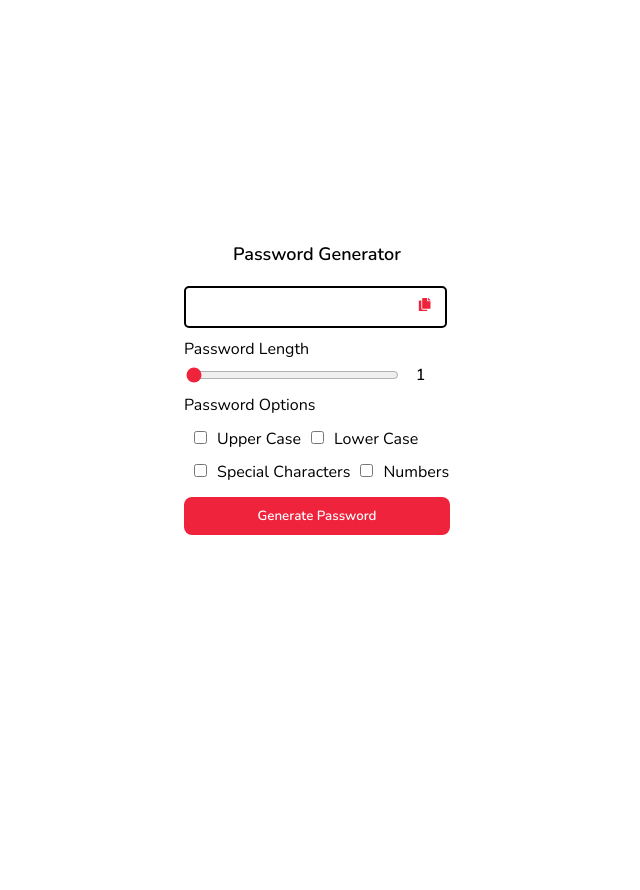
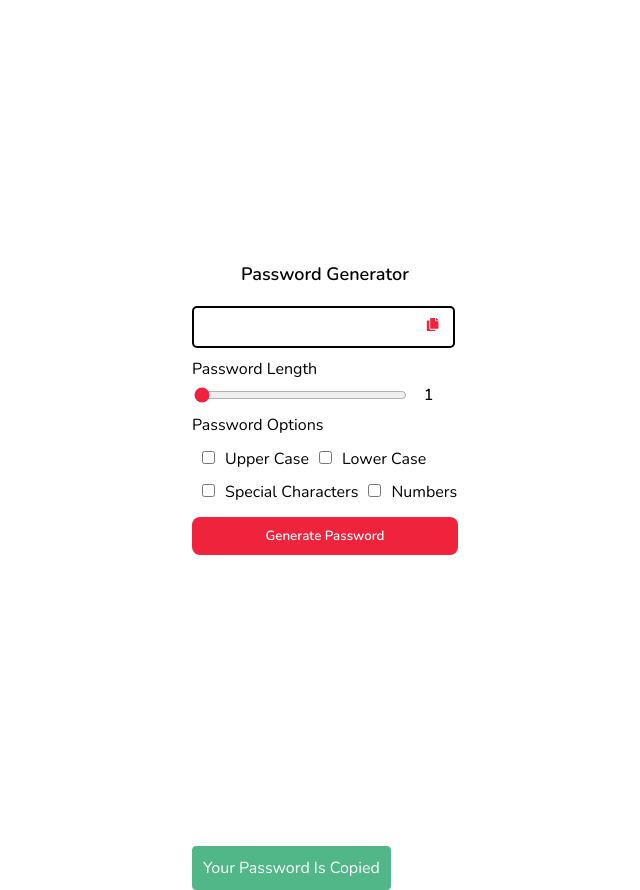
Before and after one commit to sasi1206/Password_Generator, a React (Create React App) app: page / in a window 1280 px wide. Both pictures are taken after a click on the button 748 px from the left and 306 px from the top of the page. Shown: the whole page, without its empty margins (323-963 px from the left). Before the commit the page ends 800 px from the top, so only its background shows below. Built offline with nearby package versions, Linux system fonts and the light colour scheme.

Commit message:
completed

```diff
--- a/src/App.css
+++ b/src/App.css
@@ -3,8 +3,8 @@
   font-family: "Nunito";
 }
 .App{
-  width: 100%;
-  height: 95vh;
+  width: 100vw;
+  height: 100vh;
   display: flex;
   justify-content: center;
   align-items: center;
@@ -74,37 +74,28 @@
 }
 .error-container{
   position: absolute;
-  top: 0;
-  right: 0;
-  margin:  10px;
+  bottom: -100px;
+  margin:  10px 0;
   padding: 10px;
   border-radius: 4px;
   color: #FFF;
-  animation: slide 1s ease-in-out 0s 1 backwards backwards;
-}
-.error-container button{
-  top: 50%;
-  margin: 5px;
-  background-color: transparent;
-  border: none;
-  cursor: pointer;
-}
-.error-container button .icon{
-  color: #FFF;
-  position: relative;
-  top: 1px;
-}
-@keyframes slide{
-  0%{
-    right: -100px;
-  }
-  50%{
-    right: 0;
-  }
-  100%{
-    right: -100px;
-  }
+  animation: slide 2.5s ease-in-out 0s 1;
+  transition: all 1s ease-in-out;
 }
 ::-webkit-scrollbar{
   visibility: hidden;
 }
+@keyframes slide {
+    50%{
+      bottom: 0;
+    }
+    75%{
+      bottom: 0;
+    }
+    80%{
+      bottom: 0;
+    }
+    100%{
+      bottom: -100px;
+    }
+}
--- a/src/App.js
+++ b/src/App.js
@@ -49,11 +49,11 @@ function App() {
 
   function handleCheck(id){
     const filterArray = Options.find(option=>option.Id === id);
-    if(filterArray.OptionName == 'Upper Case')setCheckUpperCase(!CheckUpperCase);
-    else if(filterArray.OptionName == 'Lower Case')
+    if(filterArray.OptionName === 'Upper Case')setCheckUpperCase(!CheckUpperCase);
+    else if(filterArray.OptionName === 'Lower Case')
     setCheckLowerCase (!CheckLowerCase);
-    else if(filterArray.OptionName == 'Special Characters')setCheckSpecialCharacters(!CheckSpecialCharacters);
-    else if(filterArray.OptionName == 'Numbers')setCheckNumbers (!CheckNumbers);
+    else if(filterArray.OptionName === 'Special Characters')setCheckSpecialCharacters(!CheckSpecialCharacters);
+    else if(filterArray.OptionName === 'Numbers')setCheckNumbers (!CheckNumbers);
   }
 
   const GeneratePassword=()=>{
@@ -76,6 +76,8 @@ function App() {
       setError(true);
     }
     else{
+      setSuccess(false);
+      setError(false);
       for(let i=1;i<=rangeValue;i++){
         const rand = Math.floor(Math.random() * newArray.length);
         const char = newArray[rand];
@@ -87,7 +89,8 @@ function App() {
 
   const CopyToClipboard = ()=>{
     navigator.clipboard.writeText(pass);
-    if(newArray.length > 0) setSuccess(true)
+    setSuccess(true);
+    setError(false);
   }
 
   return (
--- a/src/message.js
+++ b/src/message.js
@@ -1,5 +1,4 @@
 import React from 'react';
-import { FaX } from "react-icons/fa6";
 
 const Message = ({content,color}) => {
   return (
@@ -9,7 +8,6 @@ const Message = ({content,color}) => {
     }}>
         <form onSubmit={(e)=>e.preventDefault()}>
             <label>{content}</label>
-            <button><FaX className="icon"/></button>
           </form>
     </div>
   )
```
